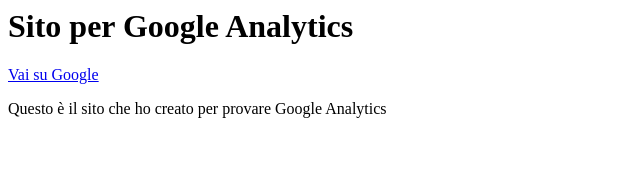
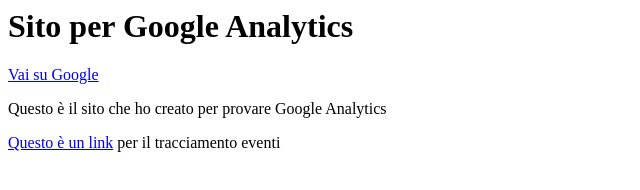
Before and after one commit to bibibi20/WEBSITE, a plain HTML site: page index.html in a window 1280 px wide. Shown: the whole page, without its empty margins (0-640 px from the left). Drawn offline with Linux system fonts and the light colour scheme.

Commit message:
Update index.html

```diff
--- a/index.html
+++ b/index.html
@@ -25,5 +25,7 @@
 
 <p>Questo è il sito che ho creato per provare Google Analytics</p>
 
+<p><a href="#" onClick="gtag('event','Tracciamento eventi');">Questo è un link</a> per il tracciamento eventi</p>
+
 </body>
 </html>
```
